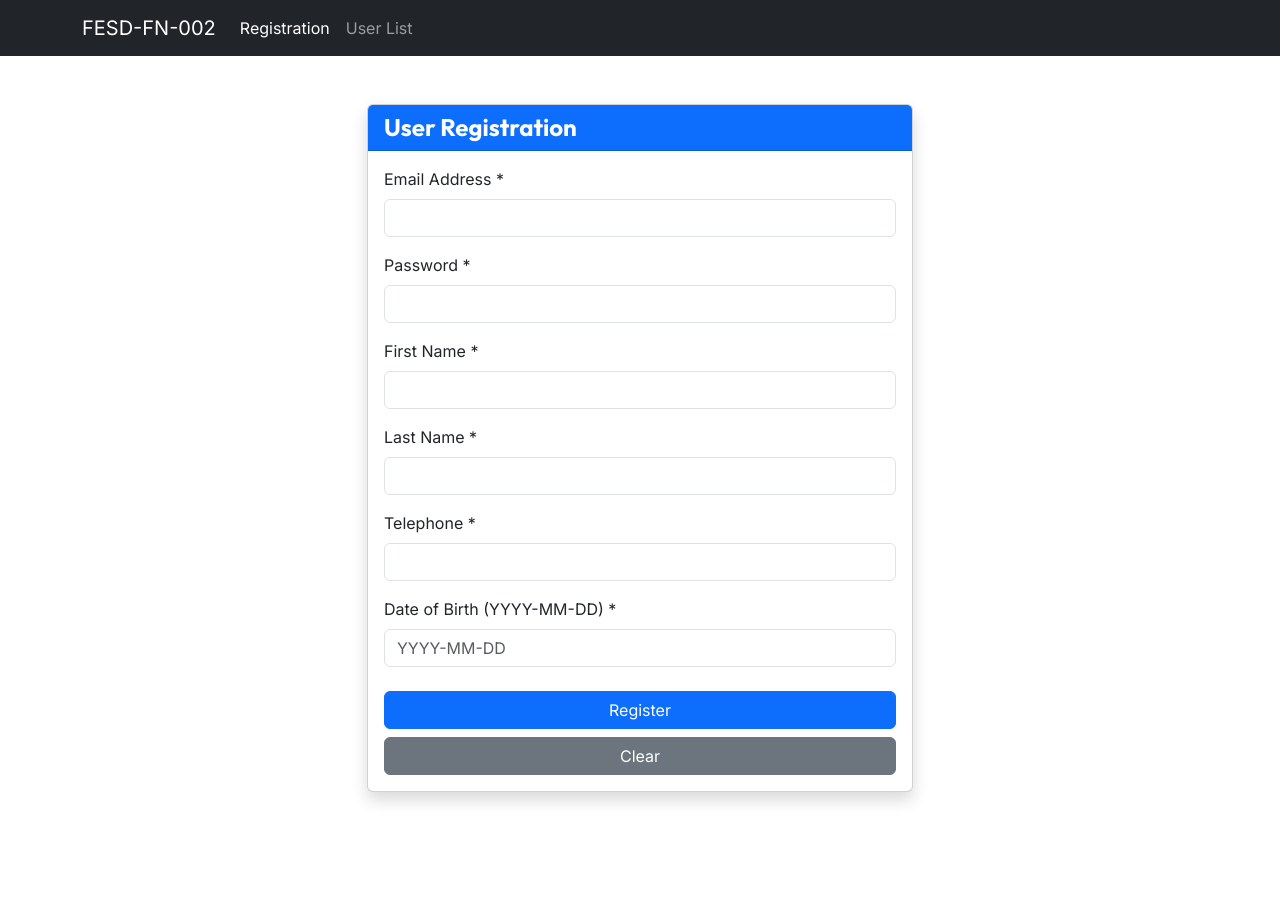
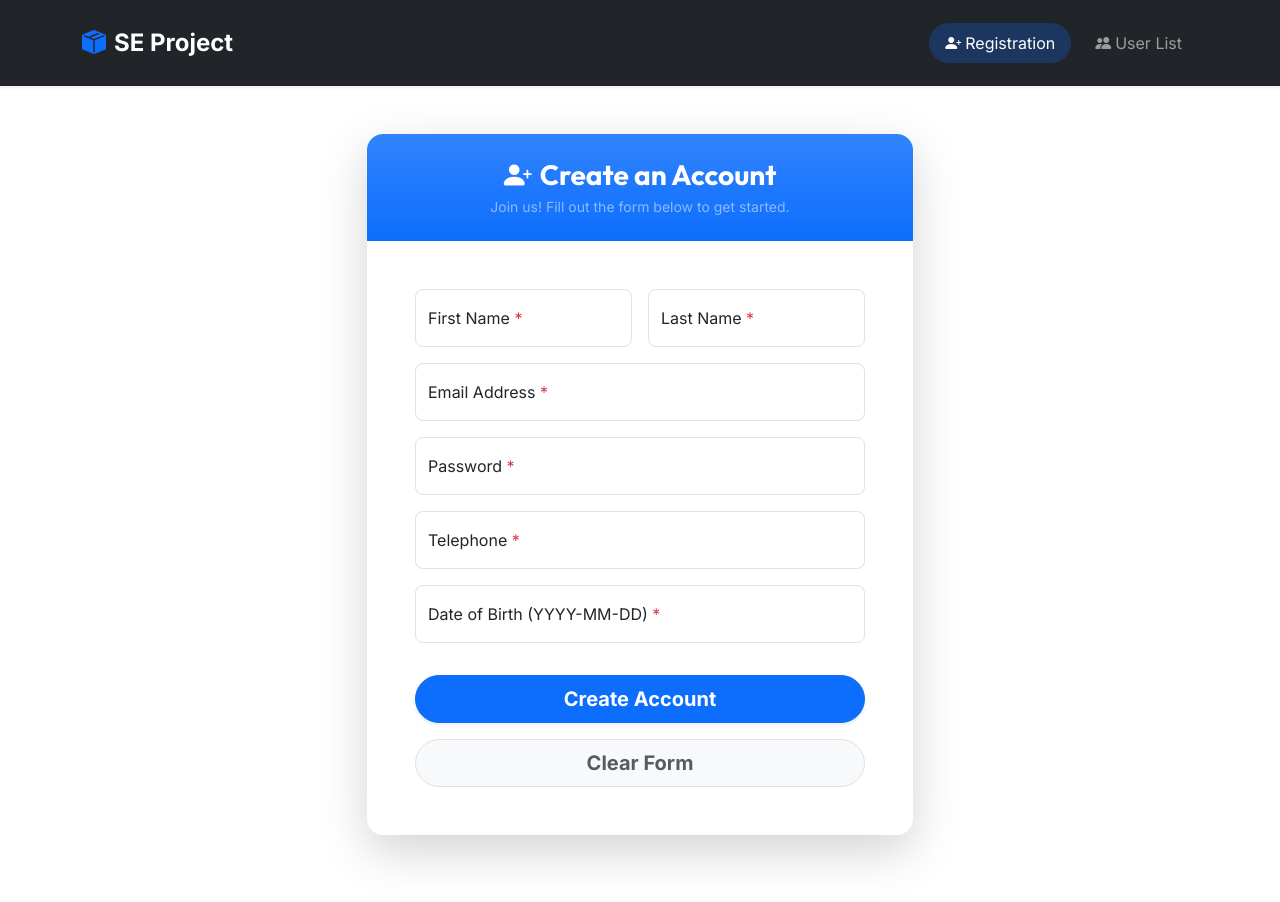
Before and after one commit to ChilG/ncu-web-app-labs, an Angular app in the folder FINAL/FESD-FN-002/: page /registration in a window 1280 px wide. Shown: the top 902 px of the page. Before the commit the page ends 816 px from the top, so only its background shows below. Built offline with nearby package versions, Linux system fonts and the light colour scheme.

Commit message:
style: elevate UI with modern Bootstrap 5 components, floating labels, shadows, and icons

```diff
--- a/FINAL/FESD-FN-002/src/app/app.component.html
+++ b/FINAL/FESD-FN-002/src/app/app.component.html
@@ -1,8 +1,10 @@
-<nav class="navbar navbar-expand-lg navbar-dark bg-dark">
-  <div class="container">
-    <a class="navbar-brand" href="#">FESD-FN-002</a>
+<nav class="navbar navbar-expand-lg navbar-dark bg-dark shadow-sm py-3 mb-4">
+  <div class="container pb-1 pt-1">
+    <a class="navbar-brand fw-bold fs-4" routerLink="/">
+      <i class="bi bi-box-seam-fill text-primary me-2"></i>SE Project
+    </a>
     <button
-      class="navbar-toggler"
+      class="navbar-toggler border-0 shadow-none"
       type="button"
       data-bs-toggle="collapse"
       data-bs-toggle="collapse"
@@ -14,25 +16,32 @@
       <span class="navbar-toggler-icon"></span>
     </button>
     <div class="collapse navbar-collapse" id="navbarNav">
-      <ul class="navbar-nav me-auto">
+      <ul class="navbar-nav ms-auto gap-2">
         <li class="nav-item">
           <a
-            class="nav-link"
+            class="nav-link px-3 rounded-pill"
             routerLink="/registration"
-            routerLinkActive="active"
-            >Registration</a
+            routerLinkActive="active bg-primary bg-opacity-25"
+            [routerLinkActiveOptions]="{ exact: true }"
           >
+            <i class="bi bi-person-plus-fill me-1"></i>Registration
+          </a>
         </li>
         <li class="nav-item">
-          <a class="nav-link" routerLink="/users" routerLinkActive="active"
-            >User List</a
+          <a
+            class="nav-link px-3 rounded-pill"
+            routerLink="/users"
+            routerLinkActive="active bg-primary bg-opacity-25"
           >
+            <i class="bi bi-people-fill me-1"></i>User List
+          </a>
         </li>
       </ul>
     </div>
   </div>
 </nav>
 
-<div class="container my-4">
+<!-- Main content routing area -->
+<div class="container pb-5">
   <router-outlet></router-outlet>
 </div>
--- a/FINAL/FESD-FN-002/src/app/components/user-registration/user-registration.component.html
+++ b/FINAL/FESD-FN-002/src/app/components/user-registration/user-registration.component.html
@@ -1,17 +1,25 @@
-<div class="row justify-content-center mt-5">
+<div class="row justify-content-center mt-5 mb-5">
   <div class="col-md-8 col-lg-6">
-    <div class="card shadow">
-      <div class="card-header bg-primary text-white">
-        <h4 class="mb-0">User Registration</h4>
+    <div class="card shadow-lg border-0 rounded-4">
+      <div
+        class="card-header bg-primary bg-gradient text-white text-center py-4 rounded-top-4 border-0"
+      >
+        <h3 class="mb-0 fw-bold">
+          <i class="bi bi-person-plus-fill me-2"></i>Create an Account
+        </h3>
+        <p class="mb-0 text-white-50 small mt-1">
+          Join us! Fill out the form below to get started.
+        </p>
       </div>
-      <div class="card-body">
+      <div class="card-body p-4 p-md-5">
         <!-- Bootstrap 5 Alerts -->
         <div
           *ngIf="successMessage"
-          class="alert alert-success alert-dismissible fade show"
+          class="alert alert-success alert-dismissible fade show d-flex align-items-center rounded-3"
           role="alert"
         >
-          {{ successMessage }}
+          <i class="bi bi-check-circle-fill me-2 fs-5"></i>
+          <div>{{ successMessage }}</div>
           <button
             type="button"
             class="btn-close"
@@ -22,10 +30,11 @@
 
         <div
           *ngIf="errorMessage"
-          class="alert alert-danger alert-dismissible fade show"
+          class="alert alert-danger alert-dismissible fade show d-flex align-items-center rounded-3"
           role="alert"
         >
-          {{ errorMessage }}
+          <i class="bi bi-exclamation-triangle-fill me-2 fs-5"></i>
+          <div>{{ errorMessage }}</div>
           <button
             type="button"
             class="btn-close"
@@ -36,13 +45,59 @@
 
         <!-- Registration Form -->
         <form [formGroup]="registrationForm" (ngSubmit)="onSubmit()" novalidate>
+          <div class="row g-3 mb-3">
+            <!-- First Name -->
+            <div class="col-md-6">
+              <div class="form-floating">
+                <input
+                  type="text"
+                  id="userFirstName"
+                  class="form-control rounded-3"
+                  placeholder="John"
+                  formControlName="userFirstName"
+                  [ngClass]="{
+                    'is-invalid':
+                      registrationForm.get('userFirstName')?.invalid &&
+                      registrationForm.get('userFirstName')?.touched,
+                  }"
+                />
+                <label for="userFirstName"
+                  >First Name <span class="text-danger">*</span></label
+                >
+                <div class="invalid-feedback px-2">First Name is required.</div>
+              </div>
+            </div>
+
+            <!-- Last Name -->
+            <div class="col-md-6">
+              <div class="form-floating">
+                <input
+                  type="text"
+                  id="userLastName"
+                  class="form-control rounded-3"
+                  placeholder="Doe"
+                  formControlName="userLastName"
+                  [ngClass]="{
+                    'is-invalid':
+                      registrationForm.get('userLastName')?.invalid &&
+                      registrationForm.get('userLastName')?.touched,
+                  }"
+                />
+                <label for="userLastName"
+                  >Last Name <span class="text-danger">*</span></label
+                >
+                <div class="invalid-feedback px-2">Last Name is required.</div>
+              </div>
+            </div>
+          </div>
+
           <!-- Email -->
-          <div class="mb-3">
-            <label for="userEmail" class="form-label">Email Address *</label>
+          <div class="form-floating mb-3">
             <input
               type="email"
               id="userEmail"
-              class="form-control"
+              class="form-control rounded-3"
+              placeholder="name@example.com"
               formControlName="userEmail"
               [ngClass]="{
                 'is-invalid':
@@ -50,7 +105,10 @@
                   registrationForm.get('userEmail')?.touched,
               }"
             />
-            <div class="invalid-feedback">
+            <label for="userEmail"
+              >Email Address <span class="text-danger">*</span></label
+            >
+            <div class="invalid-feedback px-2">
               <span
                 *ngIf="registrationForm.get('userEmail')?.errors?.['required']"
                 >Email is required.</span
@@ -62,12 +120,12 @@
           </div>
 
           <!-- Password -->
-          <div class="mb-3">
-            <label for="userPassword" class="form-label">Password *</label>
+          <div class="form-floating mb-3">
             <input
               type="password"
               id="userPassword"
-              class="form-control"
+              class="form-control rounded-3"
+              placeholder="Password"
               formControlName="userPassword"
               [ngClass]="{
                 'is-invalid':
@@ -75,7 +133,10 @@
                   registrationForm.get('userPassword')?.touched,
               }"
             />
-            <div class="invalid-feedback">
+            <label for="userPassword"
+              >Password <span class="text-danger">*</span></label
+            >
+            <div class="invalid-feedback px-2">
               <span
                 *ngIf="
                   registrationForm.get('userPassword')?.errors?.['required']
@@ -93,47 +154,13 @@
             </div>
           </div>
 
-          <!-- First Name -->
-          <div class="mb-3">
-            <label for="userFirstName" class="form-label">First Name *</label>
-            <input
-              type="text"
-              id="userFirstName"
-              class="form-control"
-              formControlName="userFirstName"
-              [ngClass]="{
-                'is-invalid':
-                  registrationForm.get('userFirstName')?.invalid &&
-                  registrationForm.get('userFirstName')?.touched,
-              }"
-            />
-            <div class="invalid-feedback">First Name is required.</div>
-          </div>
-
-          <!-- Last Name -->
-          <div class="mb-3">
-            <label for="userLastName" class="form-label">Last Name *</label>
-            <input
-              type="text"
-              id="userLastName"
-              class="form-control"
-              formControlName="userLastName"
-              [ngClass]="{
-                'is-invalid':
-                  registrationForm.get('userLastName')?.invalid &&
-                  registrationForm.get('userLastName')?.touched,
-              }"
-            />
-            <div class="invalid-feedback">Last Name is required.</div>
-          </div>
-
           <!-- Telephone -->
-          <div class="mb-3">
-            <label for="userTel" class="form-label">Telephone *</label>
+          <div class="form-floating mb-3">
             <input
               type="text"
               id="userTel"
-              class="form-control"
+              class="form-control rounded-3"
+              placeholder="0987654321"
               formControlName="userTel"
               [ngClass]="{
                 'is-invalid':
@@ -141,7 +168,10 @@
                   registrationForm.get('userTel')?.touched,
               }"
             />
-            <div class="invalid-feedback">
+            <label for="userTel"
+              >Telephone <span class="text-danger">*</span></label
+            >
+            <div class="invalid-feedback px-2">
               <span
                 *ngIf="registrationForm.get('userTel')?.errors?.['required']"
                 >Telephone is required.</span
@@ -153,16 +183,13 @@
           </div>
 
           <!-- Date of Birth -->
-          <div class="mb-4">
-            <label for="dateOfBirth" class="form-label"
-              >Date of Birth (YYYY-MM-DD) *</label
-            >
+          <div class="form-floating mb-4">
             <input
               type="text"
               placeholder="YYYY-MM-DD"
               maxlength="10"
               id="dateOfBirth"
-              class="form-control"
+              class="form-control rounded-3"
               formControlName="dateOfBirth"
               (input)="onDateInput($event)"
               [ngClass]="{
@@ -171,7 +198,11 @@
                   registrationForm.get('dateOfBirth')?.touched,
               }"
             />
-            <div class="invalid-feedback">
+            <label for="dateOfBirth"
+              >Date of Birth (YYYY-MM-DD)
+              <span class="text-danger">*</span></label
+            >
+            <div class="invalid-feedback px-2">
               <span
                 *ngIf="
                   registrationForm.get('dateOfBirth')?.errors?.['required']
@@ -191,22 +222,22 @@
             </div>
           </div>
 
-          <div class="d-grid gap-2">
+          <div class="d-grid gap-3 pt-2">
             <button
               type="submit"
-              class="btn btn-primary"
+              class="btn btn-primary btn-lg rounded-pill fw-bold shadow-sm"
               [disabled]="registrationForm.invalid && registrationForm.touched"
             >
-              Register
+              Create Account
             </button>
             <button
               type="button"
-              class="btn btn-secondary"
+              class="btn btn-light btn-lg rounded-pill text-muted fw-bold border"
               (click)="
                 registrationForm.reset(); successMessage = ''; errorMessage = ''
               "
             >
-              Clear
+              Clear Form
             </button>
           </div>
         </form>
--- a/FINAL/FESD-FN-002/src/index.html
+++ b/FINAL/FESD-FN-002/src/index.html
@@ -1,16 +1,18 @@
 <!doctype html>
 <html lang="en">
-
   <head>
-  <meta charset="utf-8">
+    <meta charset="utf-8" />
     <title>Angular Lab2</title>
-  <base href="/">
-  <meta name="viewport" content="width=device-width, initial-scale=1">
-  <link rel="icon" type="image/x-icon" href="favicon.ico">
+    <base href="/" />
+    <meta name="viewport" content="width=device-width, initial-scale=1" />
+    <link rel="icon" type="image/x-icon" href="favicon.ico" />
+    <link
+      rel="stylesheet"
+      href="https://cdn.jsdelivr.net/npm/bootstrap-icons@1.11.3/font/bootstrap-icons.min.css"
+    />
   </head>
 
   <body>
     <app-root></app-root>
   </body>
-
 </html>
```
Also changed, not shown: FINAL/FESD-FN-002/src/app/components/user-list/user-list.component.html (+88 -26 lines). Lines whose indentation alone changed are shown as unchanged.
